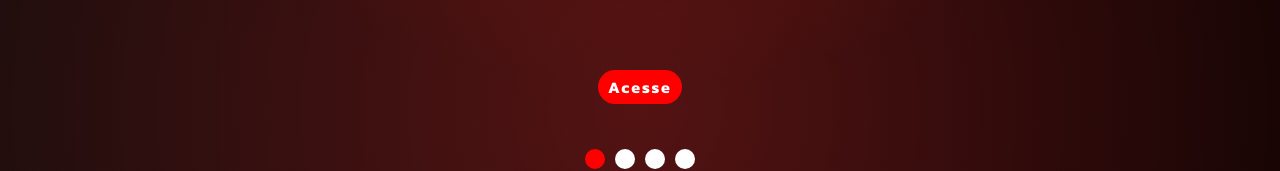
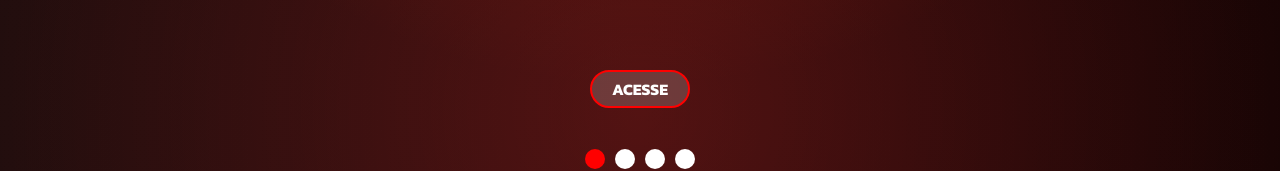
Before and after one commit to Daniel-Possamai/myLandPagePrincipal, a React (Create React App) app: page / in a window 1280 px wide. Shown: the part 1656-1827 px from the top of the page. Built offline with nearby package versions, Linux system fonts and the light colour scheme; a web font is replaced by a local one.

Commit message:
Alteração botão de acesse no carrosel

```diff
--- a/src/components/slider/slider.scss
+++ b/src/components/slider/slider.scss
@@ -54,17 +54,20 @@
       text-align: center;
     }
     a{
-      background-color: red;
+      background-color: #ffffff2c;
+      border: 2px solid red;
       font-weight: bold;
-      letter-spacing: 2px;
       text-decoration: none;
-      color: #fff;
-      padding: 5px 10px;
+      color: white;
+      padding: 5px 20px;
       border-radius: 25px;
-      transition: box-shadow 0.4s ease-in-out;
+      transition: box-shadow 0.4s, background 0.3s, color 0.3s ease-in-out;
+      text-transform: uppercase;
     }
     //aplicar um efeito de glow ao passar o mouse em cima do a
     a:hover{
+      background-color: red;
+      color: white;
       box-shadow: 0 0 10px 0 red;
     }
 
--- a/src/pages/home/home.tsx
+++ b/src/pages/home/home.tsx
@@ -38,7 +38,7 @@ export default function Home(){
     return (
         <div className={ 'container-home' }>
 
-            { loading ?
+        { loading ?
              ( <PreLoader/> )
              :
              <div className={ 'container-Englobador' }>
```
